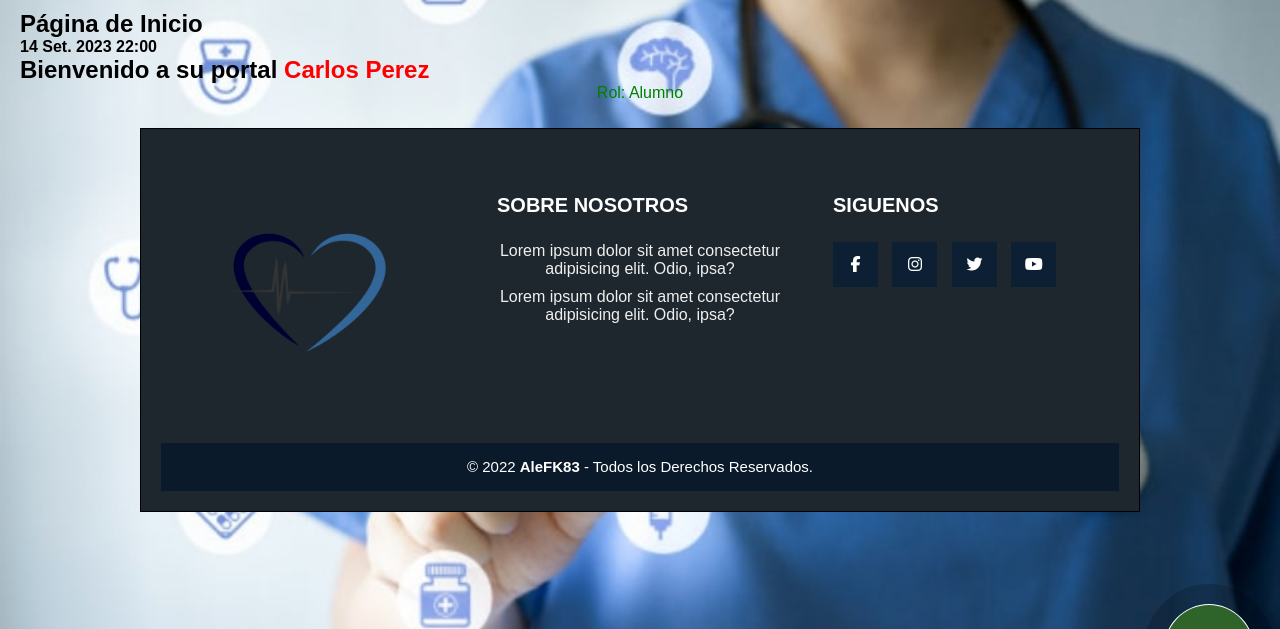
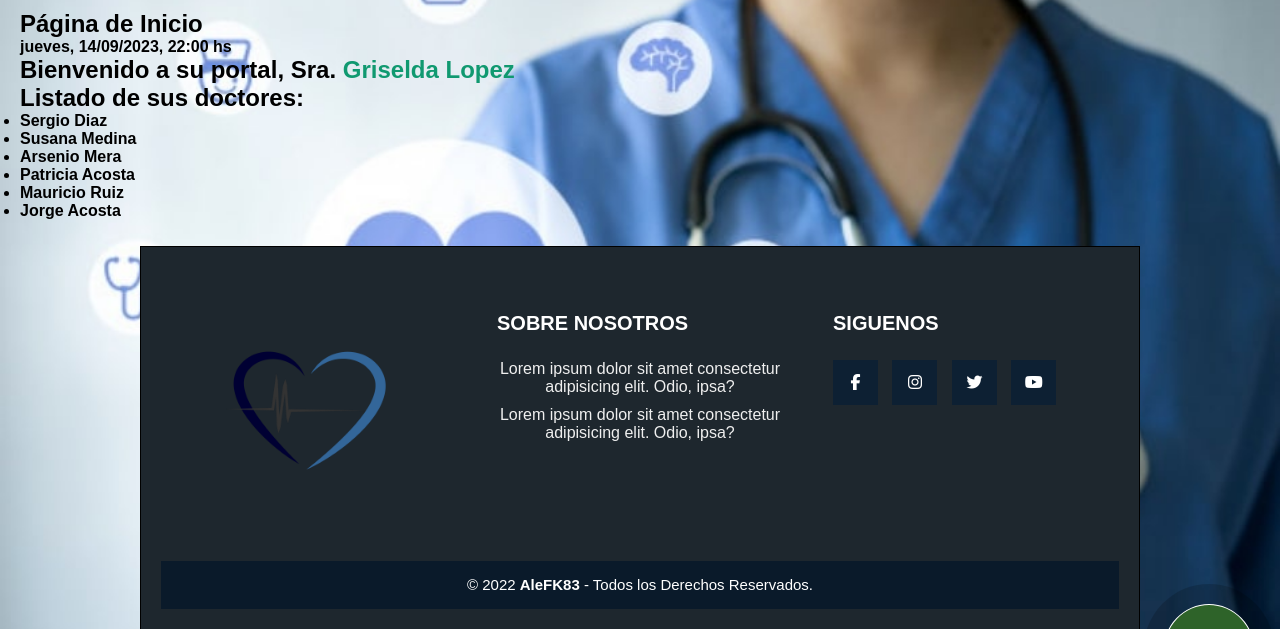
Before and after one commit to AleKF83/MEDICHI_DJANGO, a Django app: page /inicio-pacientes in a window 1280 px wide. Shown: the part 80-709 px from the top of the page. Run offline with Django 4.2, Linux system fonts and the light colour scheme; some libraries are stand-ins or nearby versions.

Commit message:
inicio-pacientes

```diff
--- a/app_principal/templates/app_principal/inicio-pacientes.html
+++ b/app_principal/templates/app_principal/inicio-pacientes.html
@@ -7,15 +7,29 @@
 
 {% block section_title %}{% endblock %}
 
-<strong>{{ fecha }}</strong>
+<strong>{{ fecha|date:" l, d/m/Y,"}} {{ fecha|time:"H:i" }} hs</strong>
 <str>
     </p>
-    <h2>Bienvenido a su portal <b style="color: red">{{ nombre_usuario }}</b></h2>
-    {% if es_instructor %}
-    <p style="color: red">Rol: Instructor</p>
-    {% else %}
-    <p style="color: green">Rol: Alumno</p>
-    {% endif %} {% filter lower %}
+    <h2>Bienvenido a su portal,
+        {% if genero == 'Masculino' %}
+        <b>Sr.</b>
+        {% else %}
+        <b>Sra.</b>
+        {% endif %}
+        <b style="color: rgb(16, 153, 112)">{{ nombre_usuario|title }} </b>
+    </h2>
+</str>
+<ul>
+    <h2>Listado de sus doctores:</h2>
+    {% for nombre_doctor in listado_doctores %}
+    <li>
+        <b>
+            {{ nombre_doctor | title }}
+        </b>
+    </li>
+    {% empty %}
 
-    {% endfilter %}
-    {% endblock %}
+    {% endfor %}
+</ul>
+
+{% endblock %}
--- a/app_principal/views.py
+++ b/app_principal/views.py
@@ -64,16 +64,20 @@ def registrar_doctor(request):
 def inicio_pacientes(request):  # punto del tp
     # Esta data en el futuro vendrá de la base de datos
     listado = [
-        "Carlos Lopez",
-        "Maria Del Cerro",
+        "Sergio Diaz",
+        "Susana Medina",
+        "Arsenio Mera",
+        "Patricia Acosta",
+        "Mauricio Ruiz",
+        "Jorge Acosta",
     ]
 
     context = {
-        "nombre_usuario": "Carlos Perez",
+        "nombre_usuario": "griselda lopez",
         "fecha": datetime.now(),
-        "es_instructor": False,
-        "listado_alumnos": listado,
-        "cant_inscriptos": len(listado),
+        "genero": 'Femenino',
+        "listado_doctores": listado,
+        "cant_pacientes": len(listado),
     }
 
     return render(request, "app_principal/inicio-pacientes.html", context)
```
